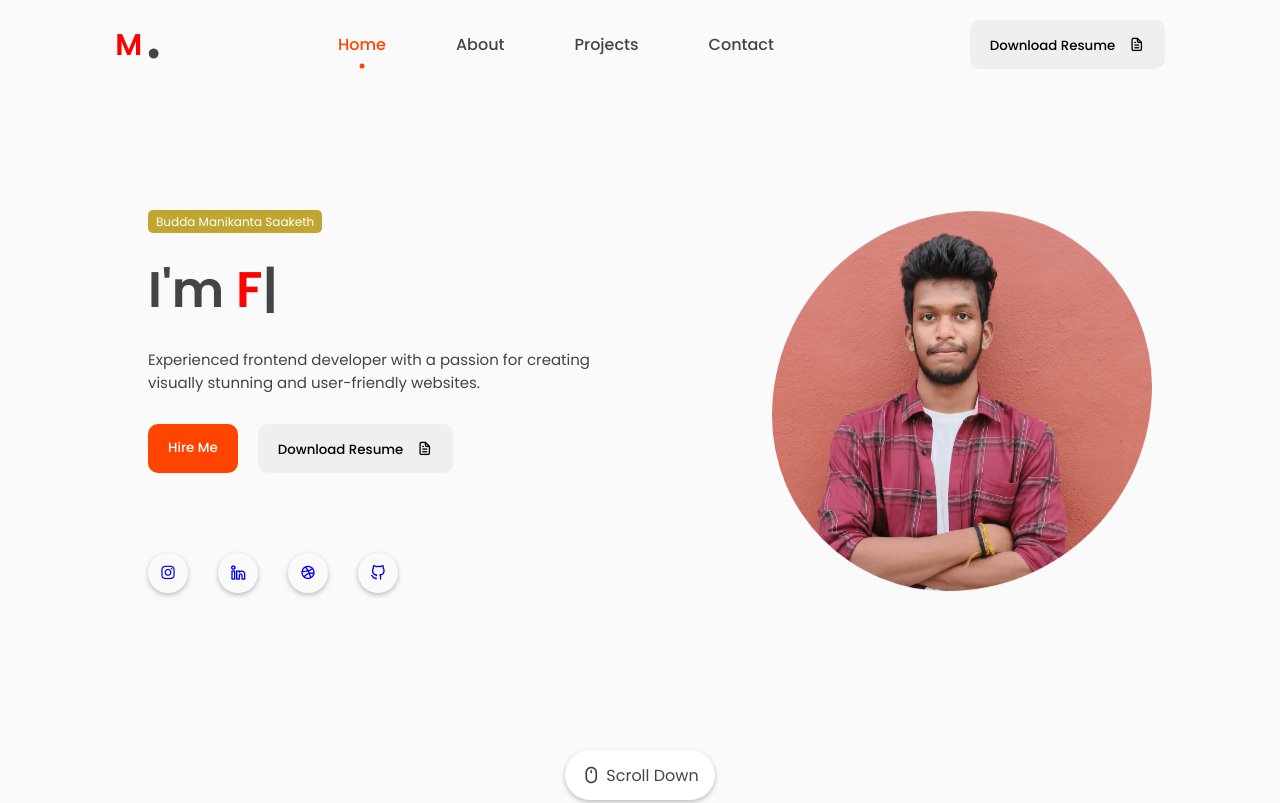
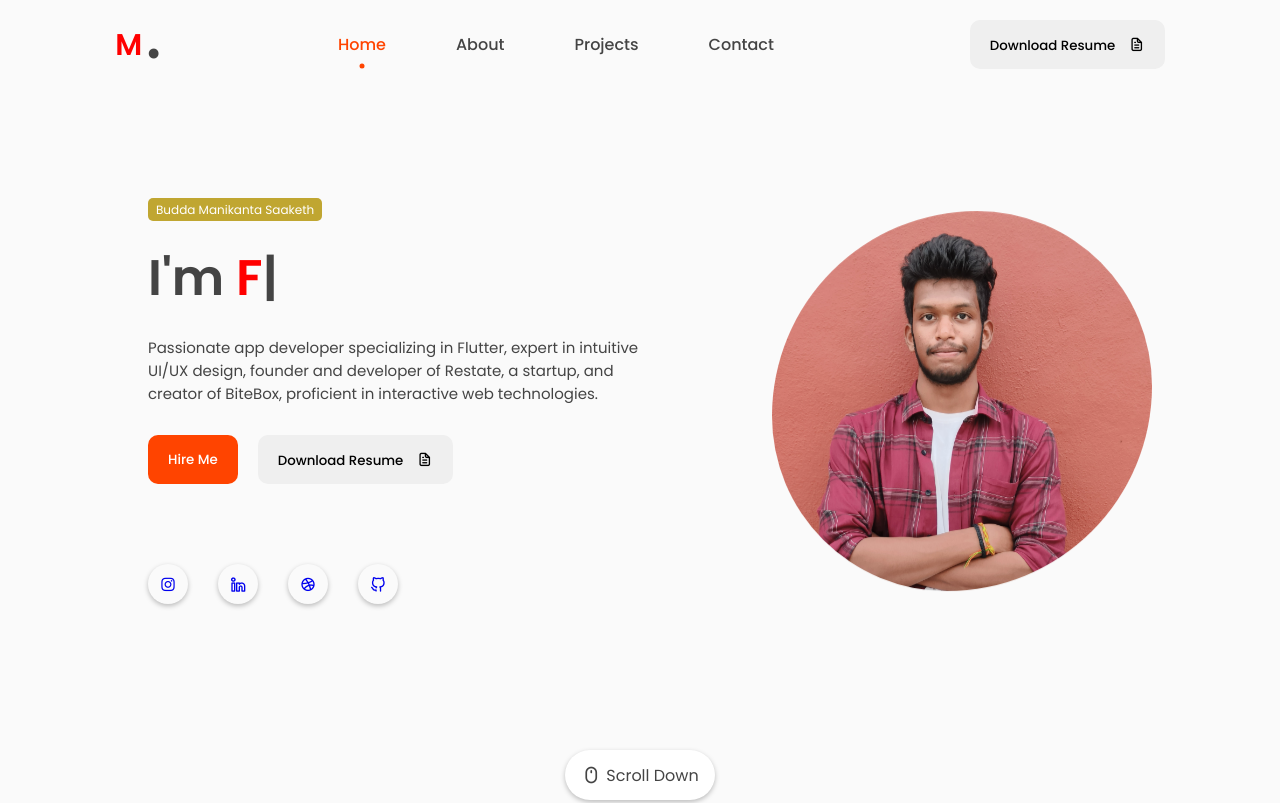
Before and after one commit to budda-manikanta-saaketh/porfolio, a plain HTML site: page index.html in a window 1280 px wide. Shown: the top 803 px of the page. Drawn offline with nearby package versions, Linux system fonts and the light colour scheme.

Commit message:
small change

```diff
--- a/index.html
+++ b/index.html
@@ -65,8 +65,7 @@
                 <p>I'm <span class="typedText"></span></p>
             </div>
             <div class="featured-text-info">
-                <p>Experienced frontend developer with a passion for creating visually stunning
-                   and user-friendly websites.
+                <p>Passionate app developer specializing in Flutter, expert in intuitive UI/UX design, founder and developer of Restate, a startup, and creator of BiteBox, proficient in interactive web technologies.
                 </p>
             </div>
             <div class="featured-text-btn">
```
